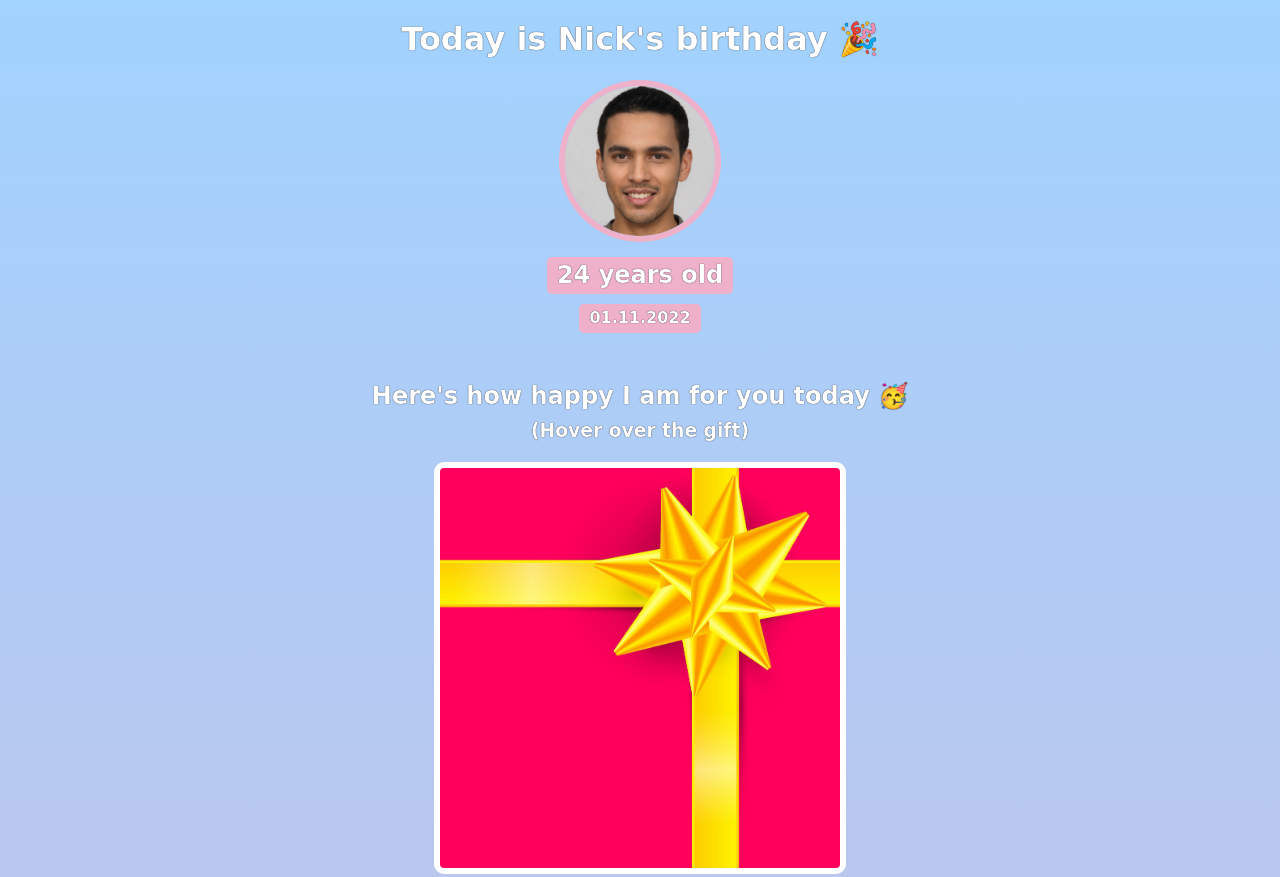
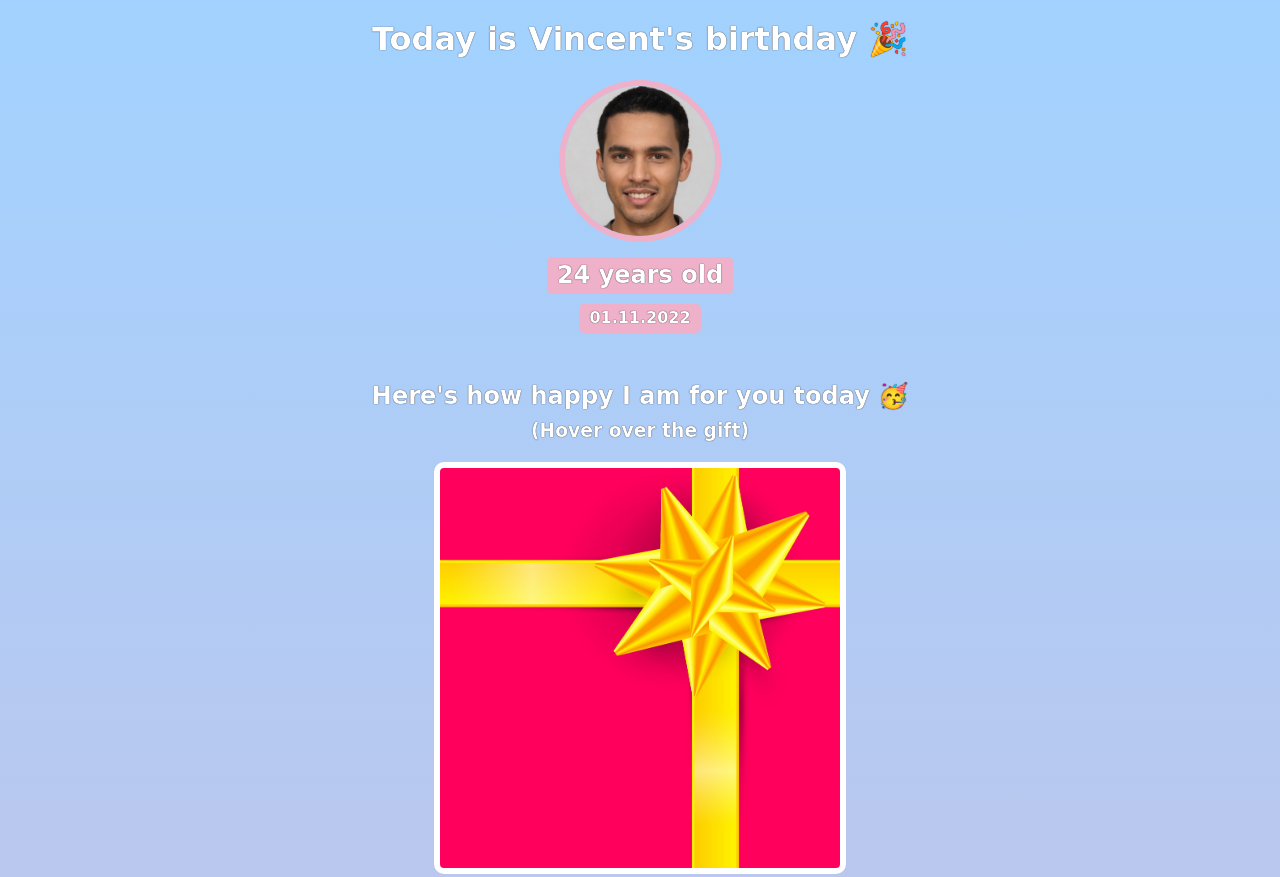
Before and after one commit to Jonatan12345679/birthday-gift-site, a website built with Vite: page index.html in a window 1280 px wide. Shown: the top 877 px of the page. Built offline with nearby package versions, Linux system fonts and the light colour scheme; a web font is replaced by a local one.

Commit message:
upgrade name to Vincent

```diff
--- a/index.html
+++ b/index.html
@@ -7,7 +7,7 @@
     </head>
     <body>
         <div id="header">
-            <h1>Today is Nick's birthday 🎉</h1>
+            <h1>Today is Vincent's birthday 🎉</h1>
             <img id="bff-img" src="images/nick.jpg">
             <h2 id="bday-age">24 years old</h2>
             <h4 id="bday-date">01.11.2022</h4>
```
